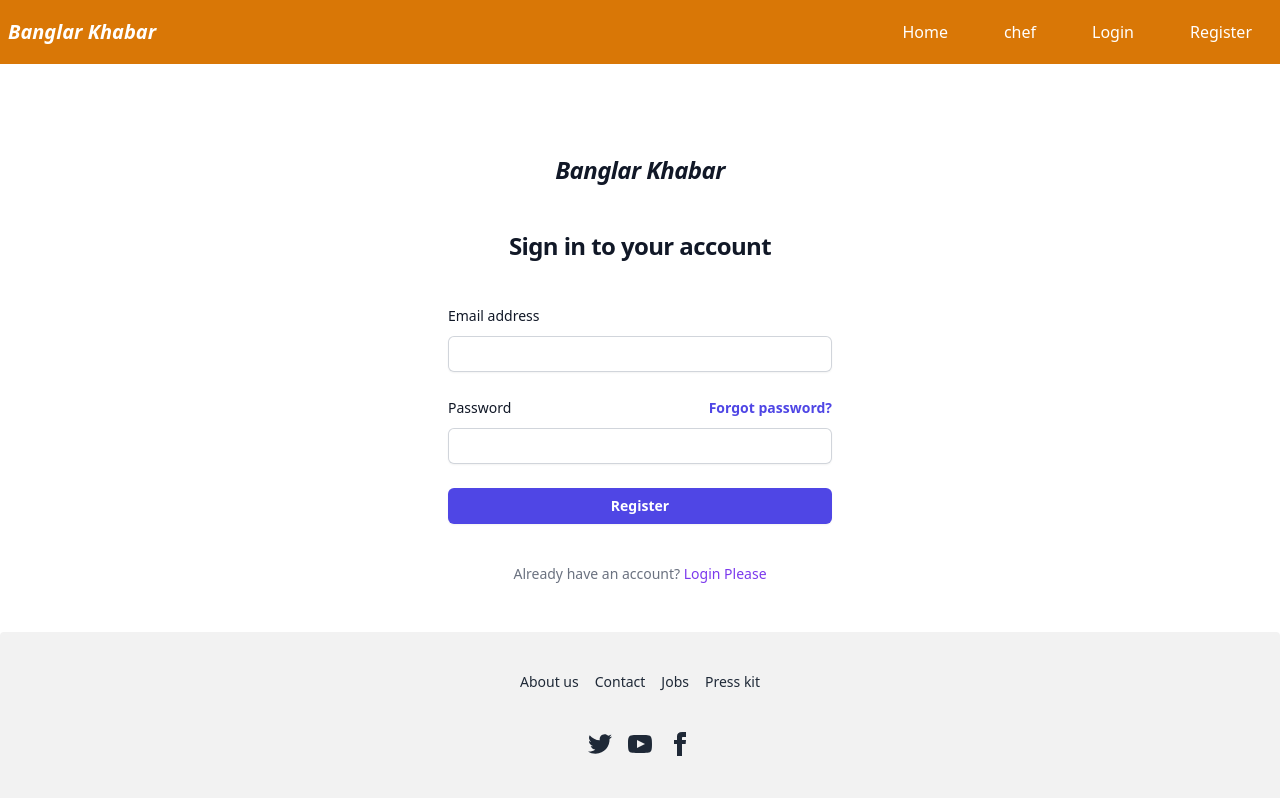
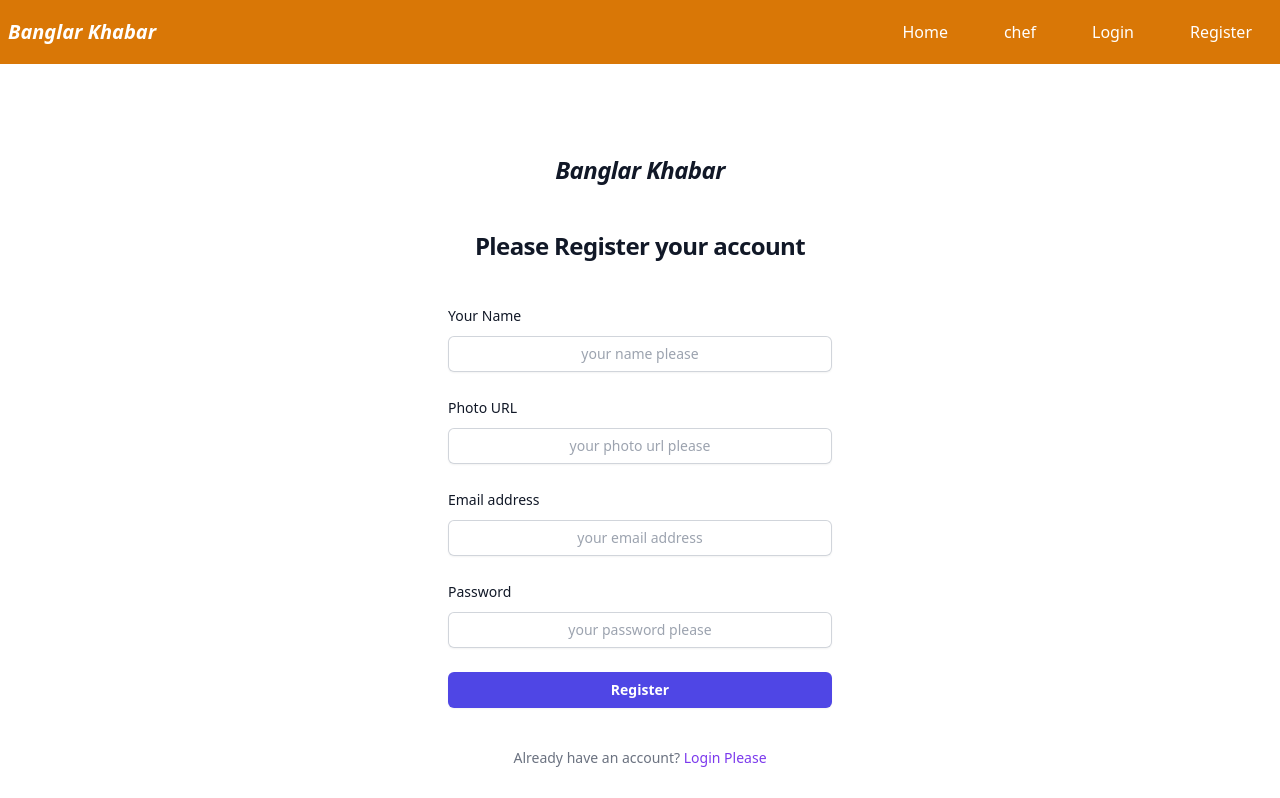
Before and after one commit to KhokonPHB07/chef-recipe-hunter-client-side-KhokonPHB07, a React (Vite) app: page /register in a window 1280 px wide. Shown: the top 798 px of the page. Built offline with nearby package versions, Linux system fonts and the light colour scheme.

Commit message:
added field at register form

```diff
--- a/src/Components/Register/Register.jsx
+++ b/src/Components/Register/Register.jsx
@@ -18,71 +18,60 @@ const Register = () => {
                         </h2>
 
                         <h2 className="mt-10 text-center text-2xl font-bold leading-9 tracking-tight text-gray-900">
-                            Sign in to your account
+                            Please Register your account
                         </h2>
                     </div>
 
                     <div className="mt-10 sm:mx-auto sm:w-full sm:max-w-sm">
-                        <form className="space-y-6" action="#" method="POST">
+                        <form className="space-y-6">
                             <div>
-                                <label htmlFor="email" className="block text-sm font-medium leading-6 text-gray-900">
-                                    Email address
-                                </label>
+                                <label className="block text-sm font-medium leading-6 text-gray-900">Your Name</label>
                                 <div className="mt-2">
-                                    <input
-                                        id="email"
-                                        name="email"
-                                        type="email"
-                                        autoComplete="email"
-                                        required
-                                        className="block w-full rounded-md border-0 py-1.5 text-gray-900 shadow-sm ring-1 ring-inset ring-gray-300 placeholder:text-gray-400 focus:ring-2 focus:ring-inset focus:ring-indigo-600 sm:text-sm sm:leading-6"
+                                    <input id="name" name="name" type="text" required placeholder='your name please'
+                                        className="block w-full rounded-md border-0 py-1.5 text-gray-900 shadow-sm ring-1 ring-inset ring-gray-300 placeholder:text-gray-400 text-center focus:ring-2 focus:ring-inset focus:ring-indigo-600 sm:text-sm sm:leading-6"
+                                    />
+                                </div>
+                            </div>
+
+
+                            <div>
+                                <label className="block text-sm font-medium leading-6 text-gray-900">Photo URL</label>
+                                <div className="mt-2">
+                                    <input id="photo" name="photo" type="photo" required placeholder='your photo url please'
+                                        className="block w-full rounded-md border-0 py-1.5 text-gray-900 shadow-sm ring-1 ring-inset ring-gray-300 placeholder:text-gray-400 text-center focus:ring-2 focus:ring-inset focus:ring-indigo-600 sm:text-sm sm:leading-6"
                                     />
                                 </div>
                             </div>
 
                             <div>
+                                <label htmlFor="email" className="block text-sm font-medium leading-6 text-gray-900">Email address</label>
+                                <div className="mt-2">
+                                    <input id="email" name="email" type="email"  required placeholder='your email address'
+                                        className="block w-full rounded-md border-0 py-1.5 text-gray-900 shadow-sm ring-1 ring-inset ring-gray-300 placeholder:text-gray-400 text-center focus:ring-2 focus:ring-inset focus:ring-indigo-600 sm:text-sm sm:leading-6"
+                                    />
+                                </div>
+                            </div>
+
+
+
+
+
+                            <div>
                                 <div className="flex items-center justify-between">
-                                    <label htmlFor="password" className="block text-sm font-medium leading-6 text-gray-900">
-                                        Password
-                                    </label>
-                                    <div className="text-sm">
-                                        <a href="#" className="font-semibold text-indigo-600 hover:text-indigo-500">
-                                            Forgot password?
-                                        </a>
-                                    </div>
+                                    <label htmlFor="password" className="block text-sm font-medium leading-6 text-gray-900"> Password</label>
+
                                 </div>
                                 <div className="mt-2">
-                                    <input
-                                        id="password"
-                                        name="password"
-                                        type="password"
-                                        autoComplete="current-password"
-                                        required
-                                        className="block w-full rounded-md border-0 py-1.5 text-gray-900 shadow-sm ring-1 ring-inset ring-gray-300 placeholder:text-gray-400 focus:ring-2 focus:ring-inset focus:ring-indigo-600 sm:text-sm sm:leading-6"
+                                    <input id="password" name="password" type="password"  required placeholder='your password please'
+                                        className="block w-full rounded-md border-0 py-1.5 text-gray-900 shadow-sm ring-1 ring-inset ring-gray-300 placeholder:text-gray-400 text-center focus:ring-2 focus:ring-inset focus:ring-indigo-600 sm:text-sm sm:leading-6"
                                     />
                                 </div>
                             </div>
 
                             <div>
-                                <button
-                                    type="submit"
+                                <button type="submit"
                                     className="flex w-full justify-center rounded-md bg-indigo-600 px-3 py-1.5 text-sm font-semibold leading-6 text-white shadow-sm hover:bg-indigo-500 focus-visible:outline focus-visible:outline-2 focus-visible:outline-offset-2 focus-visible:outline-indigo-600"
-                                >
-                                    Register
-                                </button>
-                                {/* <p className="flex w-full justify-center mt-10 mb-10">----------   or Continue with   ----------</p>
-                                <button
-                                    type="submit"
-                                    className="flex w-full justify-center items-center rounded-md bg-indigo-600 px-3 py-1.5 text-sm font-semibold leading-6 text-white shadow-sm hover:bg-indigo-500 focus-visible:outline focus-visible:outline-2 focus-visible:outline-offset-2 focus-visible:outline-indigo-600 mb-4"
-                                >
-                                    <FaGoogle className='mx-3'></FaGoogle> google
-                                </button>
-                                <button
-                                    type="submit"
-                                    className="flex w-full justify-center items-center rounded-md bg-indigo-600 px-3 py-1.5 text-sm font-semibold leading-6 text-white shadow-sm hover:bg-indigo-500 focus-visible:outline focus-visible:outline-2 focus-visible:outline-offset-2 focus-visible:outline-indigo-600"
-                                >
-                                    <FaGithub className='mx-3'></FaGithub> Github
-                                </button> */}
+                                > Register </button>
                             </div>
                         </form>
 
```
